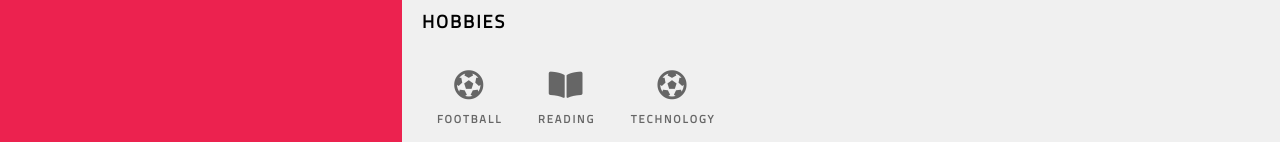
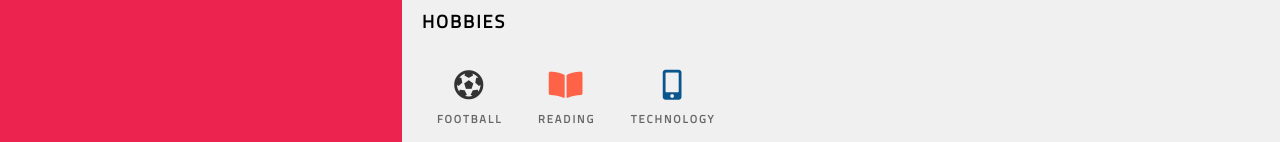
Before and after one commit to Ahmed-Mostafa-e/c.v, a plain HTML site: page index.html in a window 1280 px wide. Shown: the part 1294-1436 px from the top of the page. Drawn offline with Linux system fonts and the light colour scheme.

Commit message:
Update index.html

```diff
--- a/index.html
+++ b/index.html
@@ -48,12 +48,14 @@
 			 <span>Html, css, js, jQuery </span>
 		    <h3>language</h3>
 			<span>arabic is mother language .</span><br>
+
 			 <span>english :</span> <br>
 			 <span class="level"><i></i><i></i><i></i><i></i><i></i></span>
 		    <h3>personality</h3>
 			 <span><i class="fa fa-check"></i>communicative</span> <br>
 			 <span><i class="fa fa-check"></i>creativity</span> <br>
 			 <span><i class="fa fa-check"></i>organized</span>
+
 		  </div>
 	  </div>
       <div class="talks">
@@ -63,8 +65,9 @@
       </article>
 
 <section class="contain">
-   <h1>portfolio</h1>
-   <p class="review">review<i class="fa fa-arrow-down"></i></p>
+   		  	<h1>portfolio</h1>
+			 <p class="review">review<i class="fa fa-arrow-down"></i></p>
+
    <div class="container">
 	  <input type="radio" class="check" name="img" id="up1"checked>
 	  <input type="radio" class="check" name="img" id="up2">
@@ -82,6 +85,7 @@
 			<a href="https://ahmed-mostafa-e.github.io/August-Media-London/" target="_blank">
 			   check project<i class="fa fa-arrow-circle-right"></i></a>
 		   </div>
+
 		 </div>
 		 <div><img src="images/august4.png"></div>
 		 <div><img src="images/august2.png"></div>
@@ -101,12 +105,14 @@
 			<a href="https://ahmed-mostafa-e.github.io/test/" target="_blank">
 			   check project<i class="fa fa-arrow-circle-right"></i></a>
 		  </div>
+
 		 </div>
 		 <div><img src="images/mov1.png"></div>
 		 <div><img src="images/mov2.png"></div>
 		 <div><img src="images/mov3.png"></div>
 		 <div><img src="images/mov4.png"></div>
 		 <div><img src="images/mov-respon.png"></div>
+
        </div>
 	   <div class="portfolio">
 		<div class="lay">
@@ -119,6 +125,7 @@
 			<a href="https://ahmed-mostafa-e.github.io/ecommerce/" target="_blank">
 			   check project<i class="fa fa-arrow-circle-right"></i></a>
 		  </div>
+
 		 </div>
 		 <div><img src="images/ecommerce1.png"></div>
 		 <div><img src="images/ecommerce2.png"></div>
@@ -127,6 +134,7 @@
 		 <div><img src="images/ecommerce5.png"></div>
 		 <div><img src="images/ecommerce6.png"></div>
 		 <div><img src="images/ecommerce-respon.png"></div>
+
        </div>
 
     </div>
@@ -151,9 +159,10 @@
 	  <span>july.2018-till now</span>
 	  <p>free lance web designer, Upwork</p>
 	  <h1>hobbies</h1>
-		<i class="fa fa-futbol"><p>football</p></i>
-		<i class="fa fa-book-open"><p>reading</p></i>
-		<i class="fa fa-futbol"><p>technology</p></i>
+		<i class="fa fa-futbol" style="color: #333"><p>football</p></i>
+		<i class="fa fa-book-open"style="color:tomato "><p>reading</p></i>
+		<i class="fa fa-mobile-alt"style="color:#0b558e "><p>technology</p></i>
+
 
       </article>
 	</div>
```
